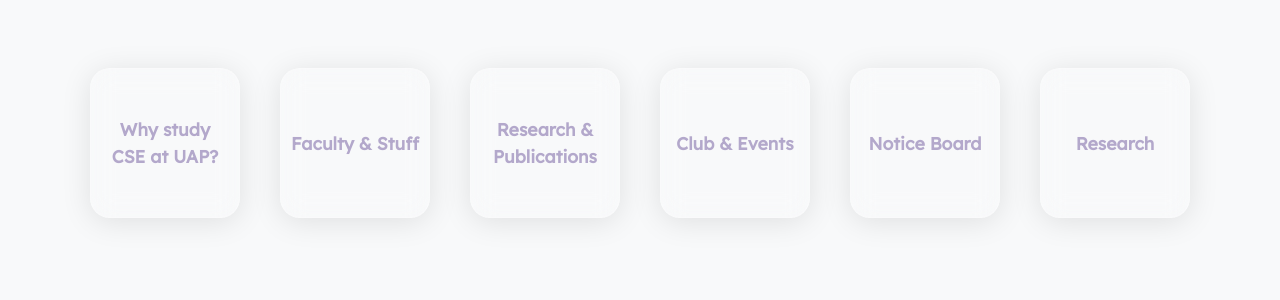
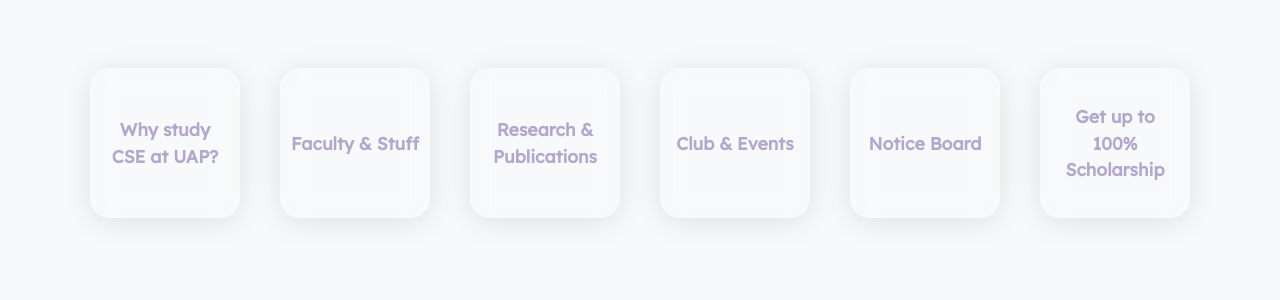
Before and after one commit to dee4git/uap_cse, a Django app: page / in a window 1280 px wide. Shown: the part 433-733 px from the top of the page. Run offline with Django 4.2, Linux system fonts and the light colour scheme.

Commit message:
v 0.0.3.2 - Durjoy
Logs:
Homepage is in work v3

```diff
--- a/templates/home.html
+++ b/templates/home.html
@@ -31,7 +31,7 @@
       <div class="glass-card"><span class="glass-text">Notice Board</span></div>
     </div>
     <div class="col-6 col-sm-4 col-md-3 col-lg-2 d-flex justify-content-center">
-      <div class="glass-card"><span class="glass-text">Research</span></div>
+      <div class="glass-card"><span class="glass-text">Get up to 100% Scholarship</span></div>
     </div>
   </div>
 </div>
```
